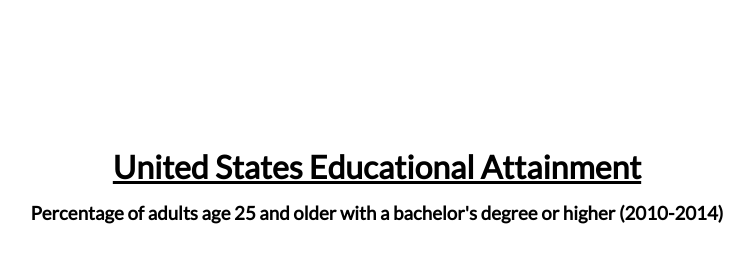
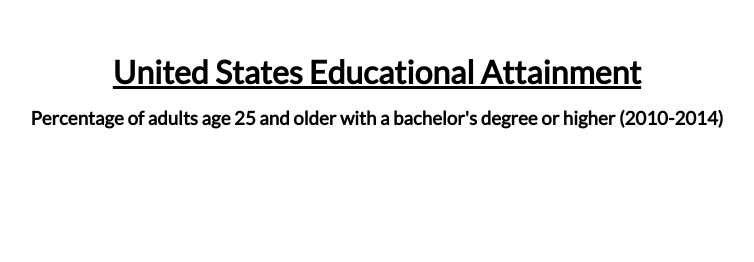
Before and after one commit to FranSCoder/us-education, a plain HTML site: page index.html in a window 1280 px wide. Shown: the whole page, without its empty margins (263-1017 px from the left). Drawn offline with nearby package versions, Linux system fonts and the light colour scheme; no server answers.

Commit message:
fix: height

```diff
--- a/styles/styles.scss
+++ b/styles/styles.scss
@@ -7,7 +7,7 @@
 }
 
 body {
-    height: 120vh;
+    height: 100vh;
     display: flex;
     justify-content: center;
     align-items: center;
@@ -20,7 +20,6 @@ body {
 
 h1 {
     text-decoration: underline;
-    margin-top: 30px;
 }
 
 h1,
```
Also changed, not shown: styles/styles.css, 1 other file.
